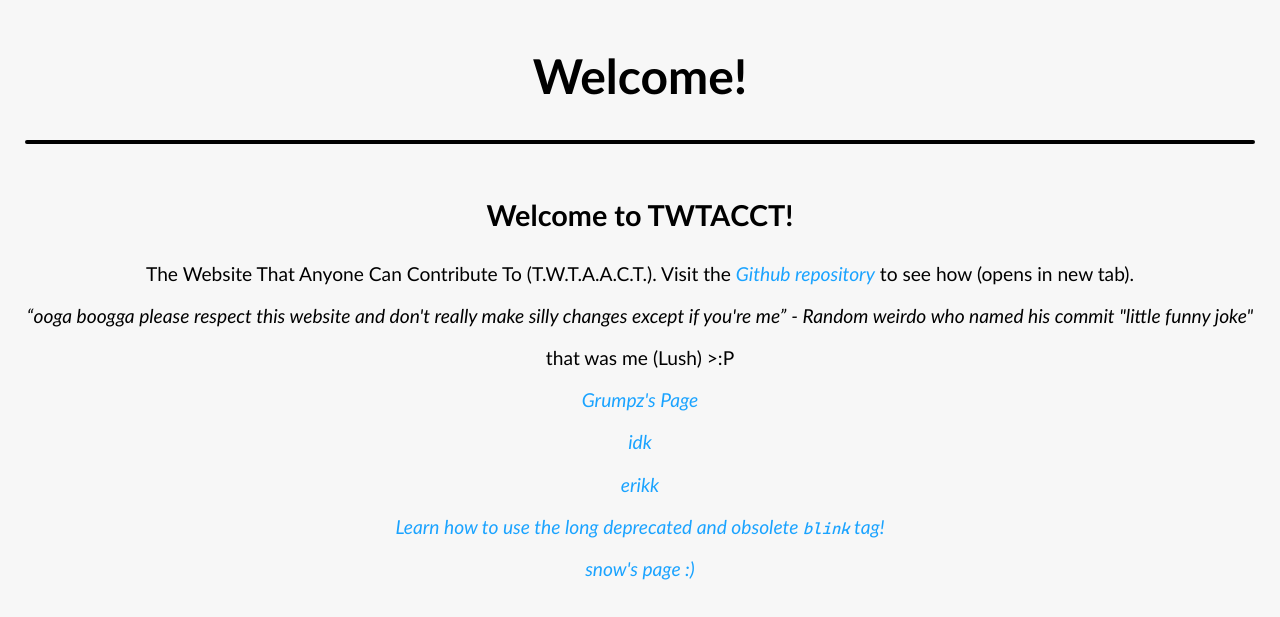
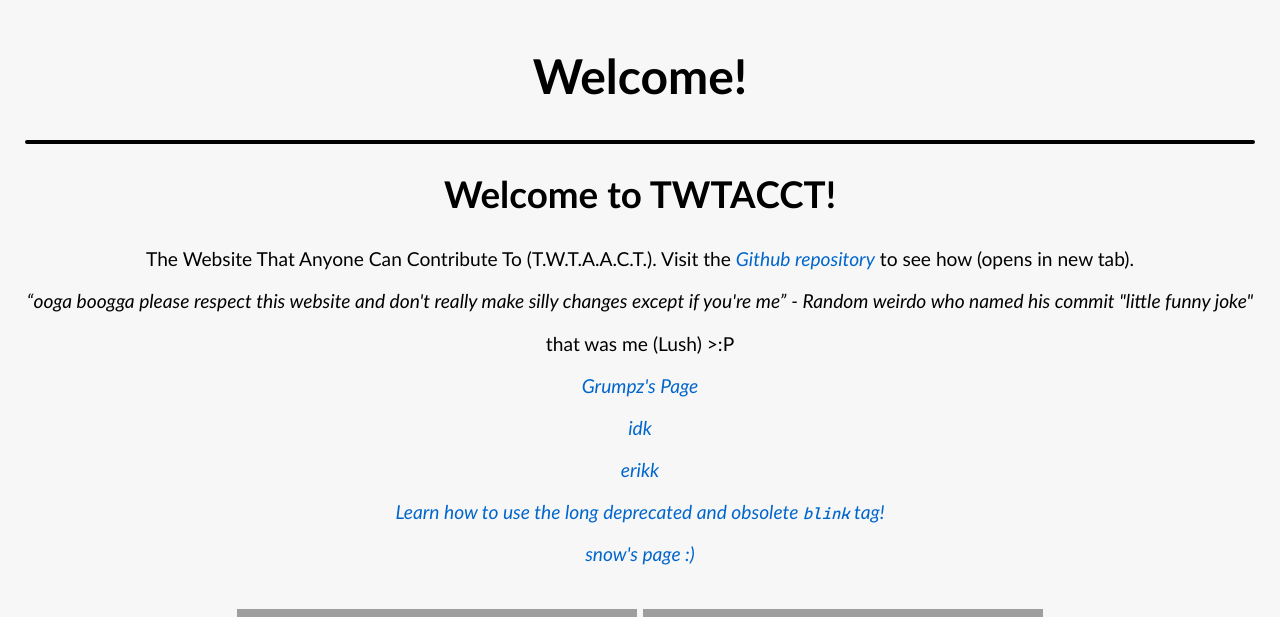
Before and after one commit to forkiesassds/twtacct, a PHP site: page / in a window 1280 px wide. Shown: the top 617 px of the page. Run offline with PHP 8.4, Linux system fonts and the light colour scheme; grey boxes are pictures that could not be loaded.

Commit message:
Fix some accessibility and color contrast ratios

```diff
--- a/index.html
+++ b/index.html
@@ -18,8 +18,7 @@
 		<div class="center">
 			<h1>Welcome!</h1>
 			<hr>
-			<br>
-			<h3>Welcome to TWTACCT!</h3>
+			<h2>Welcome to TWTACCT!</h2>
 			<p>The Website That Anyone Can Contribute To (T.W.T.A.A.C.T.). Visit the <a href="https://github.com/forkiesassds/twtacct" target="_blank" rel="noopener noreferrer" title="https://github.com/forkiesassds/twtacct" class="a">Github repository</a> to see how (opens in new tab).</p>
 			<p><q>ooga boogga please respect this website and don't really make silly changes except if you're me</q> <cite>- Random weirdo who named his commit "little funny joke"</cite></p>
 			<p>that was me (Lush) >:P</p>
@@ -29,9 +28,9 @@
 			<p><a href="blink/index.html" class="a">Learn how to use the long deprecated and obsolete <code>blink</code> tag!</a></p>
 			<p><a href="snow/index.html" class="a">snow's page :)</a></p>
 			<br>
-			<img src="https://img.shields.io/github/issues-pr-closed/forkiesassds/twtacct?color=LimeGreen" alt="Pull Requests"><img src="https://img.shields.io/github/commit-activity/m/forkiesassds/twtacct?color=Gainsboro&label=commits" alt="Commits"><br>
+			<img src="https://img.shields.io/github/issues-pr-closed/forkiesassds/twtacct?color=ForestGreen" alt="Pull Requests"><img src="https://img.shields.io/github/commit-activity/m/forkiesassds/twtacct?color=DimGray&label=commits" alt="Commits"><br>
 			<img src="https://img.shields.io/github/watchers/forkiesassds/twtacct?color=DodgerBlue" alt="Watchers"><img src="https://img.shields.io/github/contributors/forkiesassds/twtacct?color=Indigo" alt="Contributors"><br>
-			<img src="https://img.shields.io/github/languages/code-size/forkiesassds/TWTACCT?color=DarkRed&label=Repository%20size" alt="Repository size"><a href="https://www.codefactor.io/repository/github/forkiesassds/twtacct" title="https://www.codefactor.io/repository/github/forkiesassds/twtacct"><img src="https://www.codefactor.io/repository/github/forkiesassds/twtacct/badge" alt="Codefactor rating"></a>
+			<img src="https://img.shields.io/github/languages/code-size/forkiesassds/TWTACCT?color=DarkRed&label=repository%20size" alt="Repository Size"><a href="https://www.codefactor.io/repository/github/forkiesassds/twtacct" title="https://www.codefactor.io/repository/github/forkiesassds/twtacct"><img src="https://www.codefactor.io/repository/github/forkiesassds/twtacct/badge" alt="Codefactor Rating"></a>
 			<br><img src="media/android-chrome-192x192.png" alt="TWTACCT" title="TWTACCT">
 		</div>
 		<br>
--- a/media/fonts/cascadiacode/cascadiacode.css
+++ b/media/fonts/cascadiacode/cascadiacode.css
@@ -7,6 +7,7 @@
         url("CascadiaCode.otf") format("opentype");
     font-style: normal;
     font-weight: normal;
+    font-display: block;
 }
 @font-face {
     font-family: "Cascadia Mono";
@@ -15,4 +16,5 @@
         url("CascadiaMono.otf") format("opentype");
     font-style: normal;
     font-weight: normal;
+    font-display: block;
 }
--- a/media/fonts/lato/latolatinfonts.css
+++ b/media/fonts/lato/latolatinfonts.css
@@ -8,6 +8,7 @@
     font-style: normal;
     font-weight: normal;
     text-rendering: optimizeLegibility;
+    font-display: block;
 }
 
 /* Webfont: LatoLatin-BlackItalic */@font-face {
@@ -20,6 +21,7 @@
     font-style: italic;
     font-weight: normal;
     text-rendering: optimizeLegibility;
+    font-display: block;
 }
 
 /* Webfont: LatoLatin-Bold */@font-face {
@@ -32,6 +34,7 @@
     font-style: normal;
     font-weight: bold;
     text-rendering: optimizeLegibility;
+    font-display: block;
 }
 
 /* Webfont: LatoLatin-BoldItalic */@font-face {
@@ -44,6 +47,7 @@
     font-style: italic;
     font-weight: bold;
     text-rendering: optimizeLegibility;
+    font-display: block;
 }
 
 /* Webfont: LatoLatin-Hairline */@font-face {
@@ -56,6 +60,7 @@
     font-style: normal;
     font-weight: normal;
     text-rendering: optimizeLegibility;
+    font-display: block;
 }
 
 /* Webfont: LatoLatin-HairlineItalic */@font-face {
@@ -68,6 +73,7 @@
     font-style: italic;
     font-weight: normal;
     text-rendering: optimizeLegibility;
+    font-display: block;
 }
 
 /* Webfont: LatoLatin-Heavy */@font-face {
@@ -80,6 +86,7 @@
     font-style: normal;
     font-weight: normal;
     text-rendering: optimizeLegibility;
+    font-display: block;
 }
 
 /* Webfont: LatoLatin-HeavyItalic */@font-face {
@@ -92,6 +99,7 @@
     font-style: italic;
     font-weight: normal;
     text-rendering: optimizeLegibility;
+    font-display: block;
 }
 
 /* Webfont: LatoLatin-Italic */@font-face {
@@ -104,6 +112,7 @@
     font-style: italic;
     font-weight: normal;
     text-rendering: optimizeLegibility;
+    font-display: block;
 }
 
 /* Webfont: LatoLatin-Light */@font-face {
@@ -116,6 +125,7 @@
     font-style: normal;
     font-weight: normal;
     text-rendering: optimizeLegibility;
+    font-display: block;
 }
 
 /* Webfont: LatoLatin-LightItalic */@font-face {
@@ -128,6 +138,7 @@
     font-style: italic;
     font-weight: normal;
     text-rendering: optimizeLegibility;
+    font-display: block;
 }
 
 /* Webfont: LatoLatin-Medium */@font-face {
@@ -140,6 +151,7 @@
     font-style: normal;
     font-weight: normal;
     text-rendering: optimizeLegibility;
+    font-display: block;
 }
 
 /* Webfont: LatoLatin-MediumItalic */@font-face {
@@ -152,6 +164,7 @@
     font-style: italic;
     font-weight: normal;
     text-rendering: optimizeLegibility;
+    font-display: block;
 }
 
 /* Webfont: LatoLatin-Regular */@font-face {
@@ -164,6 +177,7 @@
     font-style: normal;
     font-weight: normal;
     text-rendering: optimizeLegibility;
+    font-display: block;
 }
 
 /* Webfont: LatoLatin-Semibold */@font-face {
@@ -176,6 +190,7 @@
     font-style: normal;
     font-weight: normal;
     text-rendering: optimizeLegibility;
+    font-display: block;
 }
 
 /* Webfont: LatoLatin-SemiboldItalic */@font-face {
@@ -188,6 +203,7 @@
     font-style: italic;
     font-weight: normal;
     text-rendering: optimizeLegibility;
+    font-display: block;
 }
 
 /* Webfont: LatoLatin-Thin */@font-face {
@@ -200,6 +216,7 @@
     font-style: normal;
     font-weight: normal;
     text-rendering: optimizeLegibility;
+    font-display: block;
 }
 
 /* Webfont: LatoLatin-ThinItalic */@font-face {
@@ -212,4 +229,5 @@
     font-style: italic;
     font-weight: normal;
     text-rendering: optimizeLegibility;
+    font-display: block;
 }
```
Also changed, not shown: styles.css (+13 -11 lines), README.md, site.webmanifest.
